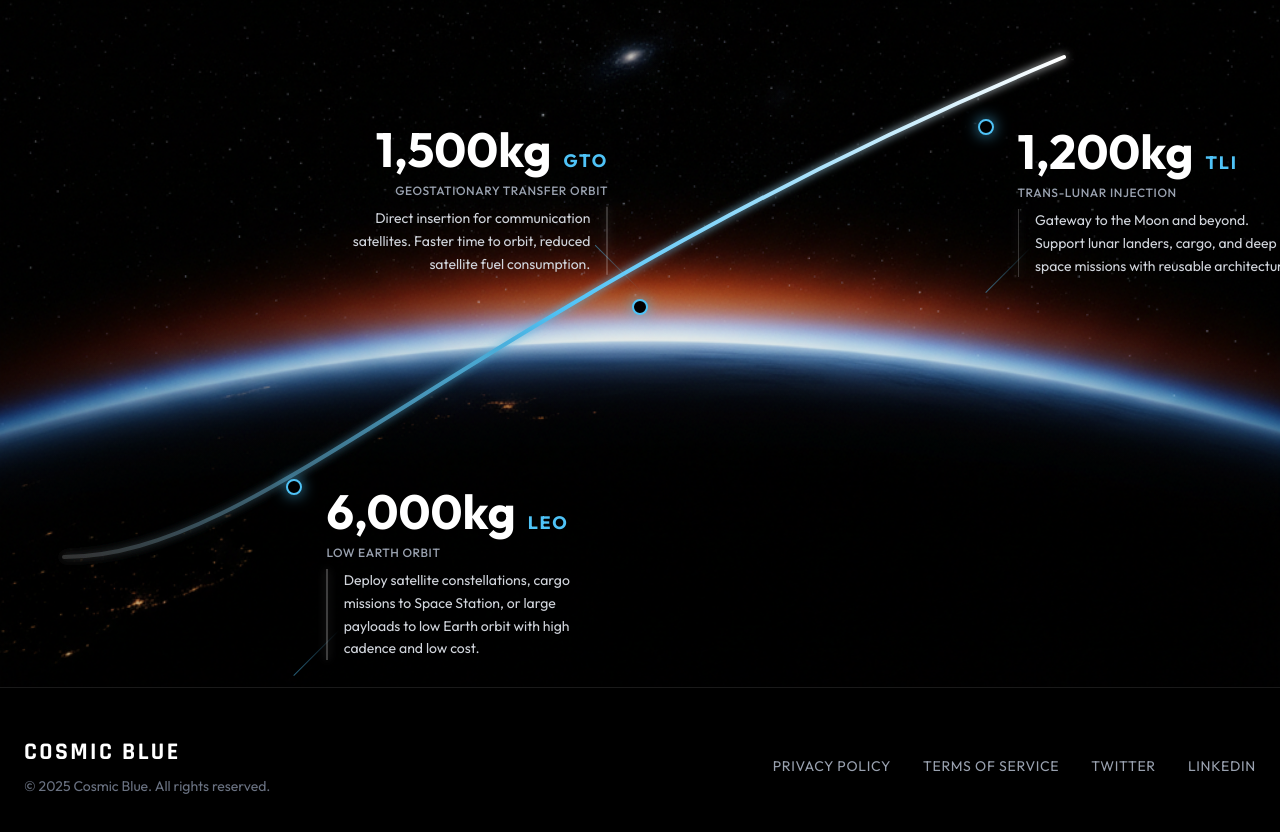
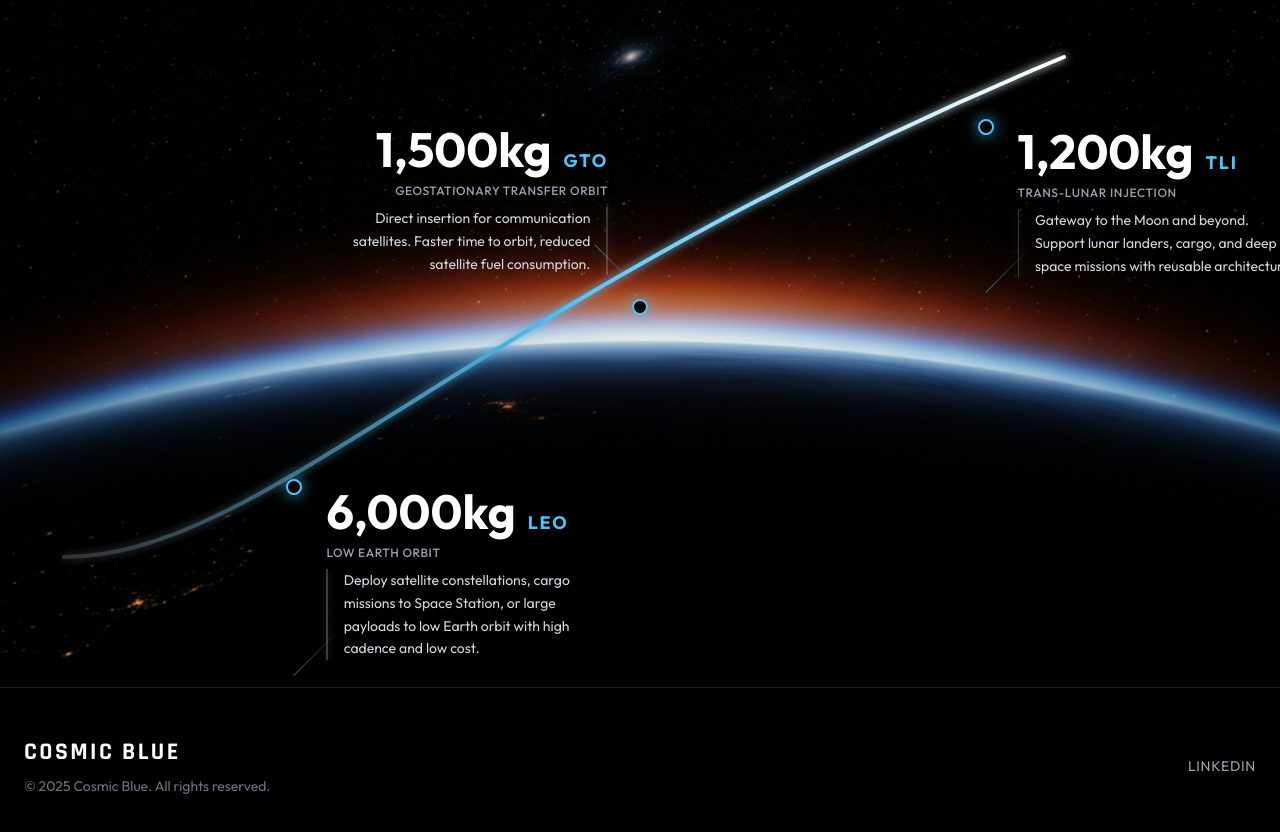
Before and after one commit to Ashwin-07-03/Cosmic-Blue, a Next.js app: page / in a window 1280 px wide. Shown: the part 2501-3333 px from the top of the page. Built offline with nearby package versions, Linux system fonts and the light colour scheme.

Commit message:
Update Footer: remove Privacy Policy, Terms of Service, Twitter; keep only LinkedIn

```diff
--- a/src/components/sections/Footer.tsx
+++ b/src/components/sections/Footer.tsx
@@ -17,16 +17,12 @@ export default function Footer() {
                     </div>
 
                     <div className="flex gap-8">
-                        <a href="#" className="text-gray-400 hover:text-white transition-colors text-sm uppercase tracking-wider">
-                            Privacy Policy
-                        </a>
-                        <a href="#" className="text-gray-400 hover:text-white transition-colors text-sm uppercase tracking-wider">
-                            Terms of Service
-                        </a>
-                        <a href="#" className="text-gray-400 hover:text-white transition-colors text-sm uppercase tracking-wider">
-                            Twitter
-                        </a>
-                        <a href="#" className="text-gray-400 hover:text-white transition-colors text-sm uppercase tracking-wider">
+                        <a
+                            href="https://www.linkedin.com/company/cosmicblue/"
+                            target="_blank"
+                            rel="noopener noreferrer"
+                            className="text-gray-400 hover:text-white transition-colors text-sm uppercase tracking-wider"
+                        >
                             LinkedIn
                         </a>
                     </div>
```
